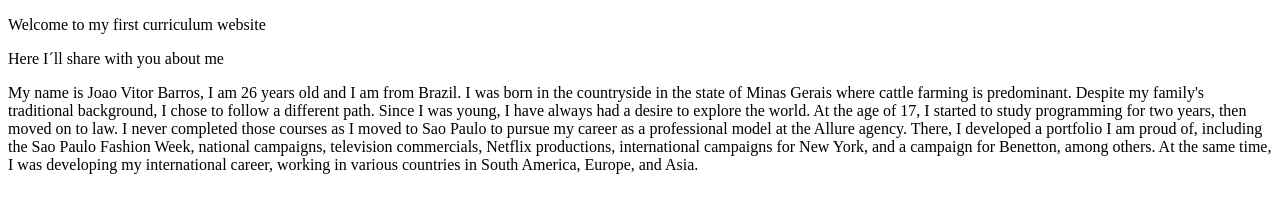
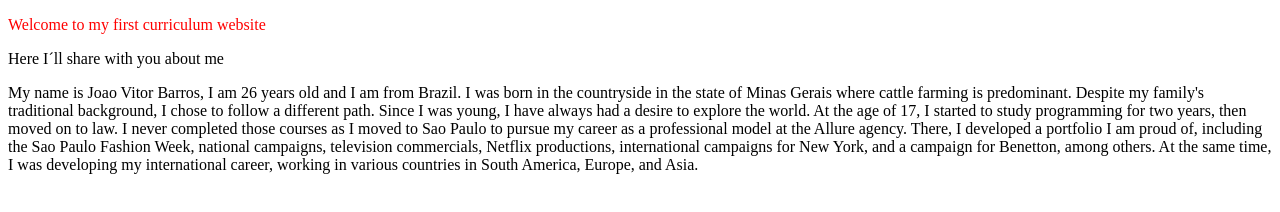
Before and after one commit to JoaoBorgesBra/Joao, a plain HTML site: page index.html in a window 1280 px wide. Drawn offline with Linux system fonts and the light colour scheme.

Commit message:
Red colou
I´m adding red color

```diff
--- a/index.html
+++ b/index.html
@@ -4,9 +4,10 @@
     <meta charset="UTF-8">
     <meta name="viewport" content="width=device-width, initial-scale=1.0">
     <title>Joao Vitor</title>
+
 </head>
 <body>
-    <p>Welcome to my first curriculum website</p>
+    <p style="color: red;">Welcome to my first curriculum website</p>
     <p>Here I´ll share with you about me</p>
     <p>My name is Joao Vitor Barros, I am 26 years old and I am from Brazil. I was born in the countryside in the state of Minas Gerais where cattle farming is predominant.
 
```
